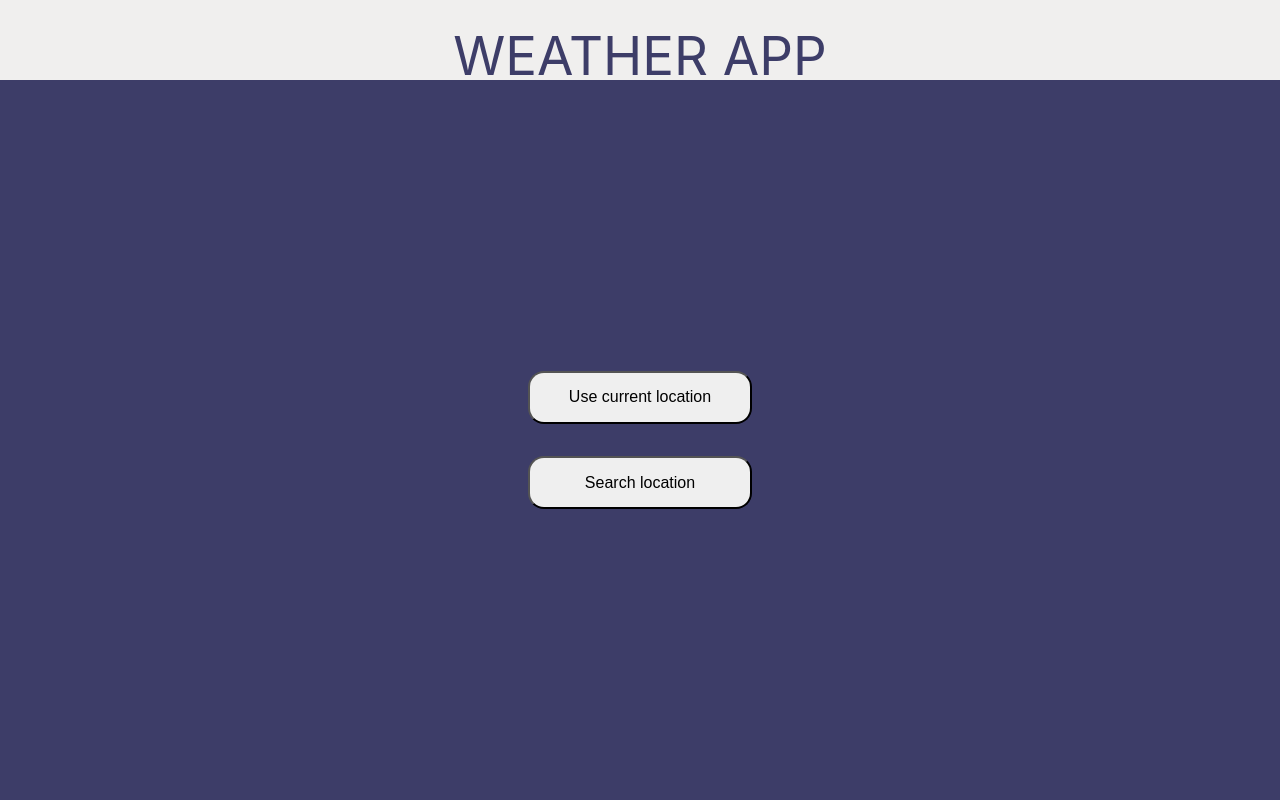
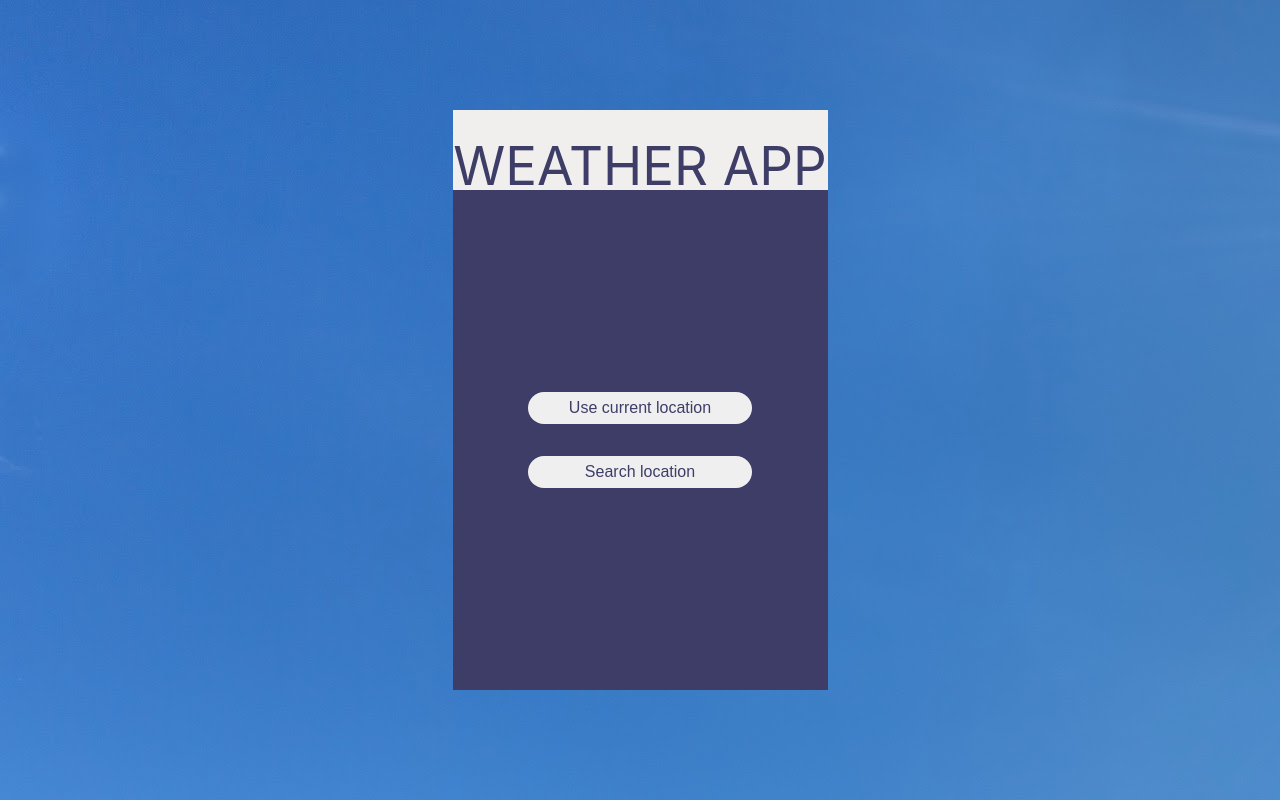
Before and after one commit to Martinelli-89/weather-app, a React (Create React App) app: page / in a window 1280 px wide. Built offline with nearby package versions, Linux system fonts and the light colour scheme.

Commit message:
adjusted styles

```diff
--- a/src/App.jsx
+++ b/src/App.jsx
@@ -47,7 +47,7 @@ export const App = () => {
     loadModal();
   }
 
-  const loadModal = () => {
+  const loadModal = () => { console.log("modal");
     if(error) {
       setError(null);
     }
@@ -65,7 +65,7 @@ export const App = () => {
         <section className='app__bottom'>
           {!weather && <Button text={"Use current location"} handleClick={getCurrentLocation}/>}
           {!weather && <Button text={"Search location"} handleClick={loadModal}/>}
-          {weather && <TodayWeather weatherData={weather} />}
+          {weather && <TodayWeather weatherData={weather} handleClick={loadModal} />}
         </section>
         {modal && !error && <Modal content={"search"} searchLocation={searchLocation} close={loadModal}/>}
         {error && !modal && <Modal content={"error"} message={error} close={loadModal}/>}
--- a/src/App.scss
+++ b/src/App.scss
@@ -8,10 +8,16 @@
 
     width: 100vw;
     height: 100vh;
+    display: flex;
+    flex-direction: column;
+    justify-content: center;
+    align-items: center;
+    background-image: url("./Assets/Images/background.jpg");
 
     &__top {
         background-color:rgb(240, 239, 238);
         width: 100%;
+        max-width: 375px;
         height: 10%;
         display: flex;
     }
@@ -35,6 +41,8 @@
     }
 
     &__bottom {
+        max-width: 375px;
+        max-height: 500px;
         background-color: rgb(61, 61, 104);
         width: 100%;
         height: 90%;
--- a/src/Components/Button/Button.scss
+++ b/src/Components/Button/Button.scss
@@ -1,10 +1,11 @@
 .button {
 
     width: 14rem;
-    aspect-ratio: 4.2 / 1;
+    height: 2rem;
     margin-top: 1rem;
     margin-bottom: 1rem;
     border-radius: 1rem;
     font-size: 1rem;
-
+    border: none;
+    color: rgb(61, 61, 104);
 }
--- a/src/Components/WeatherCard/WeatherCard.scss
+++ b/src/Components/WeatherCard/WeatherCard.scss
@@ -1,7 +1,7 @@
 .card {
 
     display: grid;
-    grid-template-columns: 40% 28% 32%;
+    grid-template-columns: 48% 20% 32%;
     grid-template-areas:
         "day weather temp";
     border: 1px solid rgb(240, 239, 238);
@@ -19,7 +19,7 @@
         grid-area: day;
         color:  rgb(240, 239, 238);
         font-weight: bold;
-        font-size: 1.8rem;
+        font-size: 1.5rem;
     }
 
     &__weather {
--- a/src/Containers/TodayWeather/TodayWeather.jsx
+++ b/src/Containers/TodayWeather/TodayWeather.jsx
@@ -1,15 +1,14 @@
 import { useState } from "react";
 import Switch from "../../Components/Switch/Switch";
+import Button from "../../Components/Button/Button";
 import WeatherCard from "../../Components/WeatherCard/WeatherCard";
 import "./TodayWeather.scss";
 
-const TodayWeather = ({weatherData}) => {
+const TodayWeather = ({weatherData, handleClick}) => {
 
     const [isCelsius, setIsCelsius] = useState(true);
 
     const toggleTemperature = (e) => {
-        console.log(e.target);
-        console.log(e.target.classList.contains("active"));
         if(!e.target.classList.contains("active")) {
             setIsCelsius(!isCelsius);
         }
@@ -25,6 +24,7 @@ const TodayWeather = ({weatherData}) => {
             </div>
             <div className="today__options">
                 <Switch isCelsius={isCelsius} toggleTemperature={toggleTemperature}/>
+                <Button text="Change location" handleClick={handleClick} />
             </div>
         </section>
 
--- a/src/Utils/APIcalls.js
+++ b/src/Utils/APIcalls.js
@@ -1,10 +1,9 @@
 export const getWeather = async (lat, long) => {
 
     const baseURL = "http://api.weatherapi.com/v1/forecast.json?";
-    const APIkey = "4f9f5b5dd72e427a906150537222912";
-
+    const APIkey = process.env.REACT_APP_API_KEY;
     const response = await fetch(`${baseURL}key=${APIkey}&q=${lat},${long}&days=5`);
-   if(response.ok) {
+    if(response.ok) {
         const data = await response.json();
         return await data;
     } else {
@@ -16,7 +15,7 @@ export const getWeather = async (lat, long) => {
 export const getWeatherByCity = async (city) => {
 
     const baseURL = "http://api.weatherapi.com/v1/forecast.json?";
-    const APIkey = "4f9f5b5dd72e427a906150537222912";
+    const APIkey = process.env.REACT_APP_API_KEY;
 
     const response = await fetch(`${baseURL}key=${APIkey}&q=${city}&days=5`);
     if(response.ok) {
```
Also changed, not shown: src/Assets/Images/background.jpg (added), 1 other file (tests, documents, lock files or other folders).
